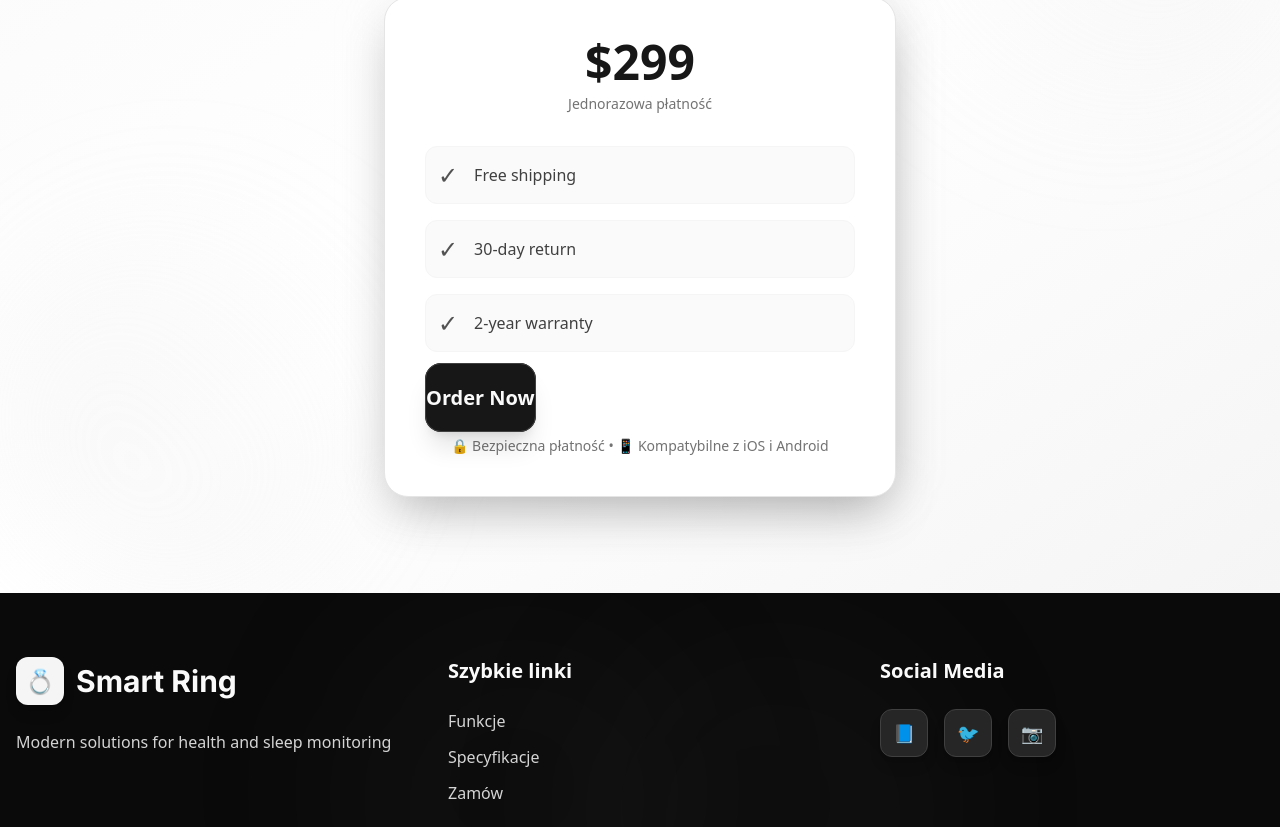
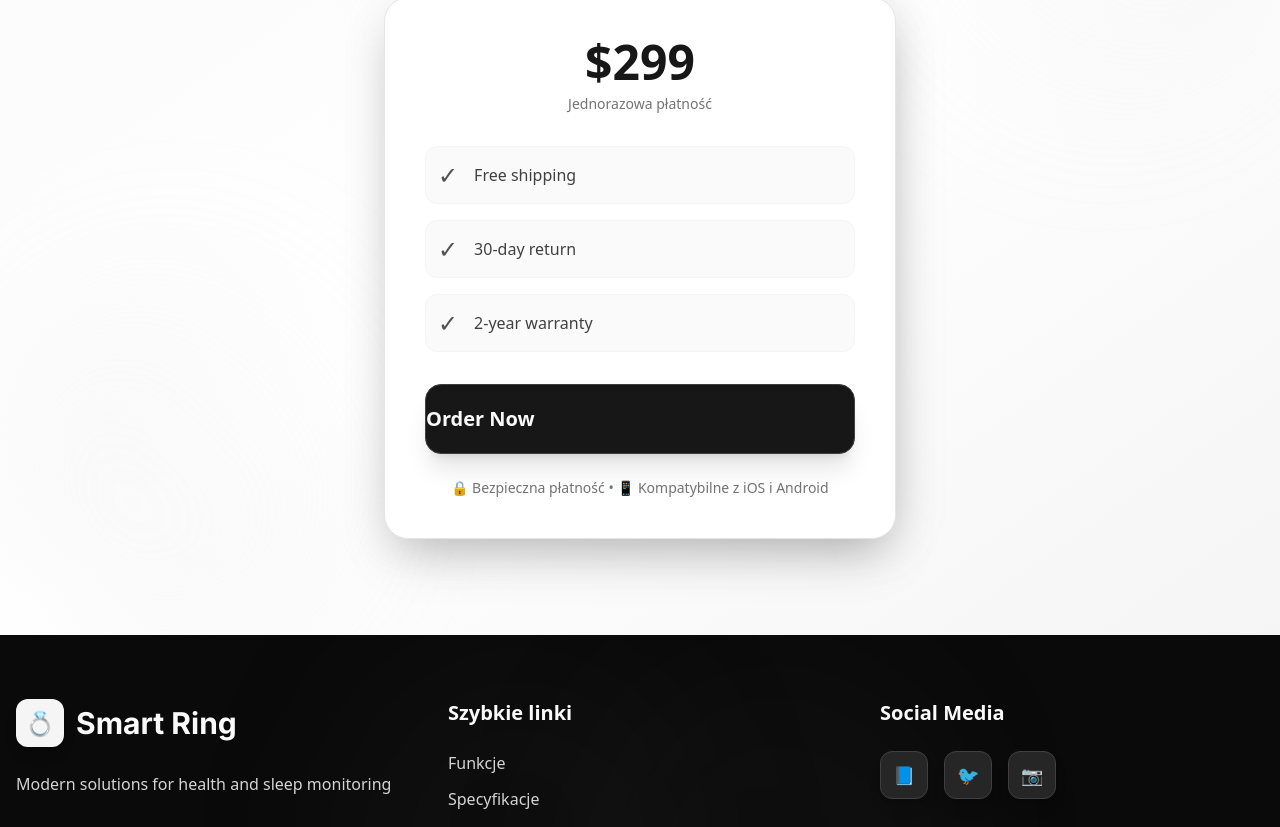
Before and after one commit to ecm-digital/rignshop, a Next.js app: page / in a window 1280 px wide. Shown: the part 4178-5005 px from the top of the page. Built offline with nearby package versions, Linux system fonts and the light colour scheme; no server answers.

Commit message:
fix(ui): ensure bottom CTA is full width and not clipped

```diff
--- a/src/app/page.tsx
+++ b/src/app/page.tsx
@@ -210,7 +210,7 @@ export default function Home() {
       <FAQSection />
 
       {/* Order Section */}
-      <section id="order" className="py-24 bg-gradient-to-br from-primary-50 via-white to-primary-100 relative overflow-hidden">
+      <section id="order" className="py-24 bg-gradient-to-br from-primary-50 via-white to-primary-100 relative">
         {/* Background decorative elements */}
         <div className="absolute inset-0">
           <div className="absolute top-0 right-0 w-96 h-96 bg-gradient-to-bl from-primary-200/30 to-transparent rounded-full blur-3xl"></div>
@@ -259,7 +259,7 @@ export default function Home() {
                 </ul>
 
                 {/* CTA Button */}
-                <a href={ctaHref} className="w-full group/btn relative bg-primary-900 hover:bg-primary-800 text-primary-50 py-5 rounded-2xl font-semibold text-xl transition-all duration-300 transform hover:scale-105 hover:shadow-2xl shadow-xl border border-primary-700">
+                <a href={ctaHref} className="block w-full group/btn relative bg-primary-900 hover:bg-primary-800 text-primary-50 py-5 rounded-2xl font-semibold text-xl transition-all duration-300 transform hover:scale-105 hover:shadow-2xl shadow-xl border border-primary-700">
                   <span className="relative z-10">{priceText ? `${t('orderNow')} • ${priceText}` : t('orderNow')}</span>
                 </a>
 
```
